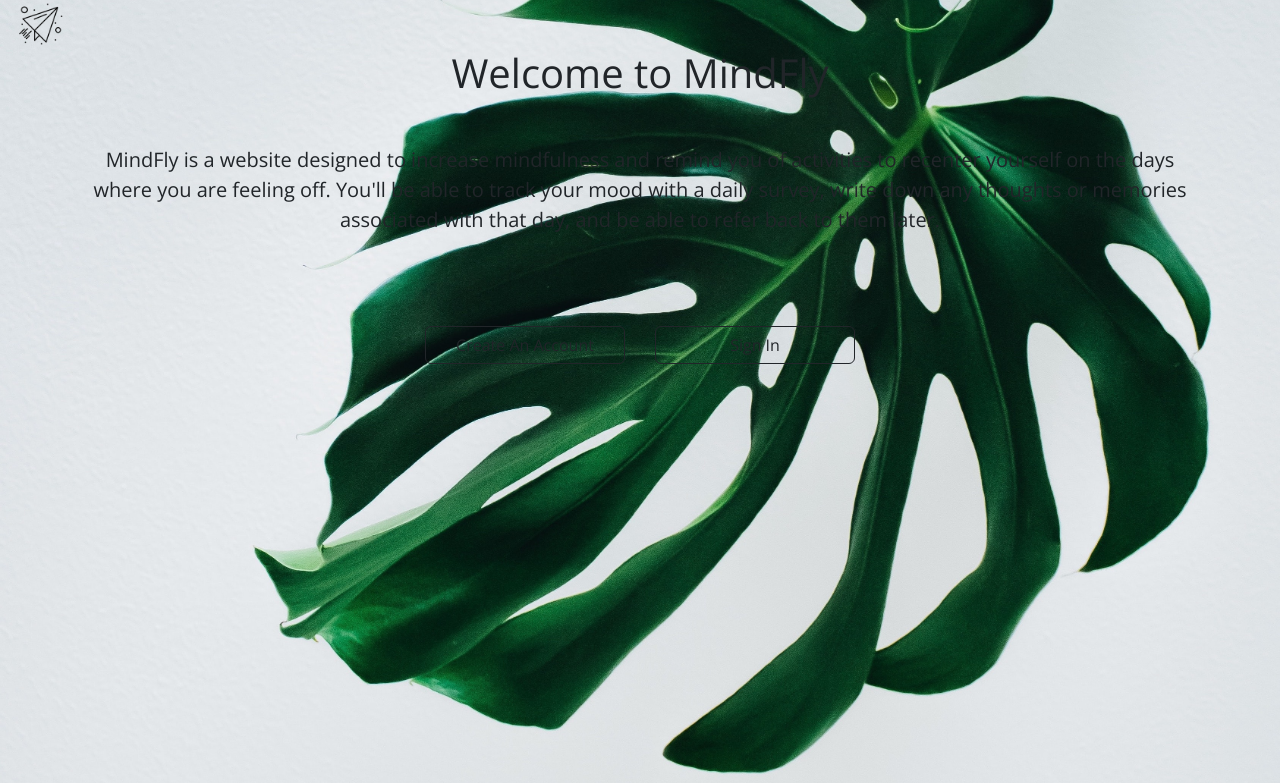
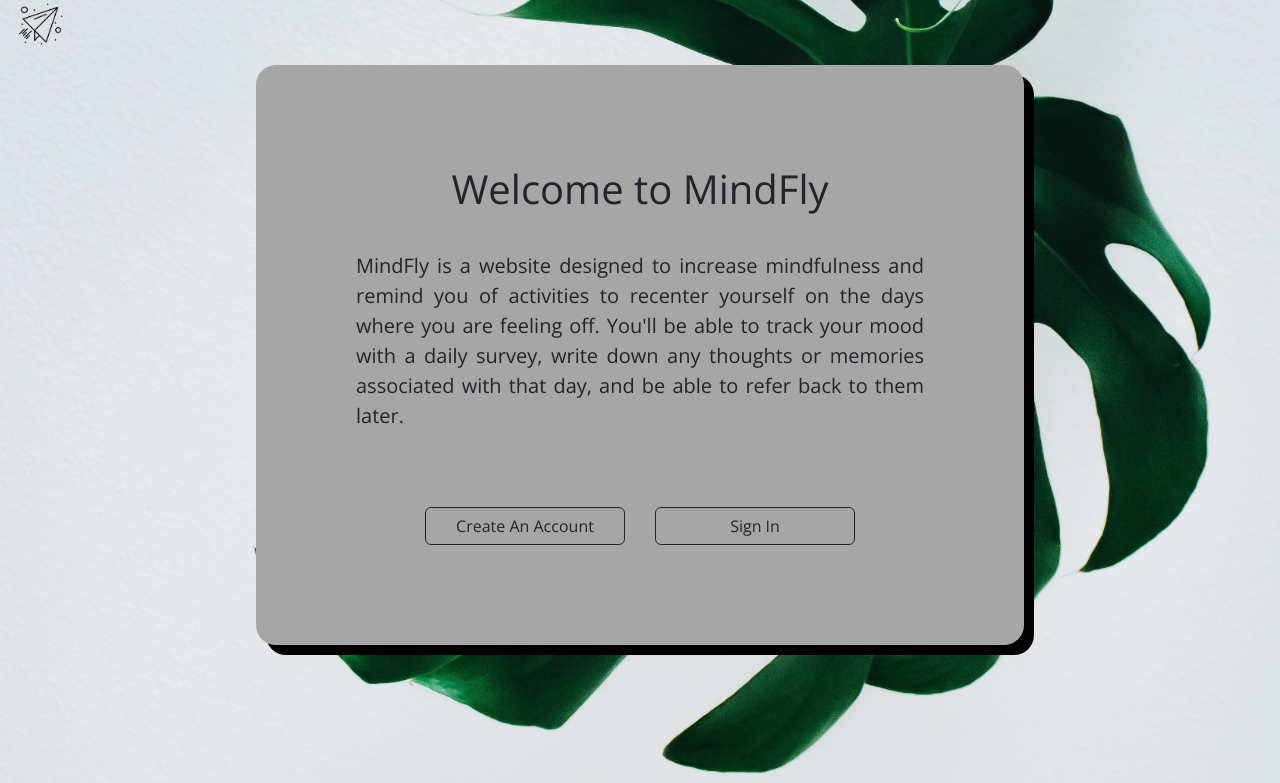
Before and after one commit to n-lambert/mindfulness-app, a Flask app: page / in a window 1280 px wide. Shown: the part 17-800 px from the top of the page. Run offline with Flask 2, Linux system fonts and the light colour scheme.

Commit message:
fix homepage text

```diff
--- a/static/css/styles.css
+++ b/static/css/styles.css
@@ -51,16 +51,18 @@
 .homepage-title{
     display: flex;
     margin: auto;
+    justify-content: center;
 }
 
 .homepage-text{
     display: flex;
     margin: auto;
     text-align: center;
-    padding-top: 40px;
-    padding-left: 75px;
-    padding-right: 75px;
-    padding-bottom: 75px;
+    padding-top: 30px;
+    /* padding-left: 75px; */
+    /* padding-right: 75px; */
+    padding-bottom: 60px;
+    text-align: justify;
 }
 
 .intake-survey-text{
@@ -88,6 +90,7 @@
 .homepage-buttons{
     display: flex;
     margin: auto;
+    justify-content: center;
 }
 
 .daily-survey{
@@ -191,3 +194,18 @@
 .past-survey-container{
     margin: 5px;
 }
+
+.homepage-container{
+    display: flex;
+    justify-content: center;
+}
+
+.homepage-subcontainer{
+    width: 60%;
+    /* margin: 115px; */
+    background: #a7a6a6;;
+    padding: 100px;
+    border-radius: 20px;
+    box-shadow: 10px 10px black;
+    text-align: center;
+}
--- a/templates/homepage.html
+++ b/templates/homepage.html
@@ -20,7 +20,10 @@
         <img src="../static/images/plane.png" alt="" width="50" height="50">
       </div>
     </header>
+  </div>
 
+  <div class="homepage-container">
+    <div class="homepage-subcontainer">
         <div class="homepage-title">
           <h1>Welcome to MindFly</h1>
         </div>
@@ -35,4 +38,5 @@
           <button type="button" onclick="location.href='/log-in'" style="width: 200px;" class="btn btn-outline-dark">Sign In</button>
         </div>
     </div>
+  </div>
 {% endblock %}
```
Lines whose indentation alone changed are shown as unchanged.
